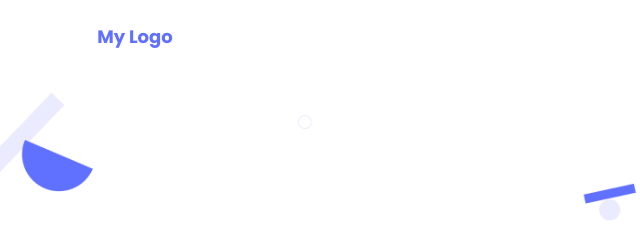
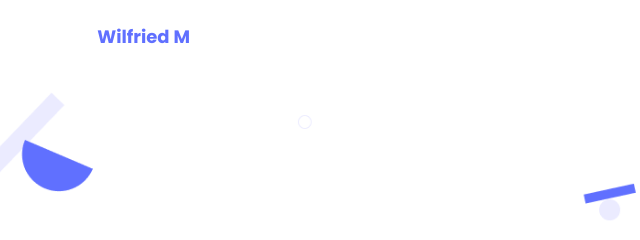
Before and after one commit to WilfriedM01/WilfriedM01.github.io, a website: page index.html in a window 1280 px wide. Shown: the top 240 px of the page, 18-658 px from the left. Drawn offline with Linux system fonts and the light colour scheme.

Commit message:
Update the Readme file

```diff
--- a/index.html
+++ b/index.html
@@ -10,7 +10,7 @@
   <body>
     <section class="hero">
       <header class="nav-container">
-        <a href="#" class="nav-logo">My Logo</a>
+        <a href="#" class="nav-logo">Wilfried M</a>
         <nav class="nav-bar">
           <ul class="menu-list">
             <li class="menu-item"><a href="#">Portfolio</a></li>
@@ -393,7 +393,9 @@
                 ></textarea>
               </li>
               <li class="button">
-                <button type="submit" class="contact-me-btn">Get in touch</button>
+                <button type="submit" class="contact-me-btn">
+                  Get in touch
+                </button>
               </li>
             </ul>
           </form>
```
Also changed, not shown: README.md.
